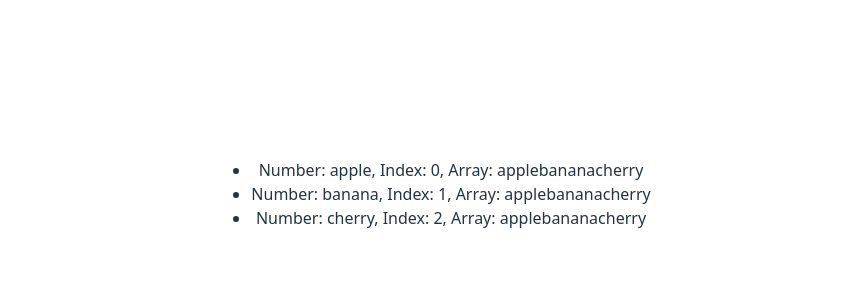
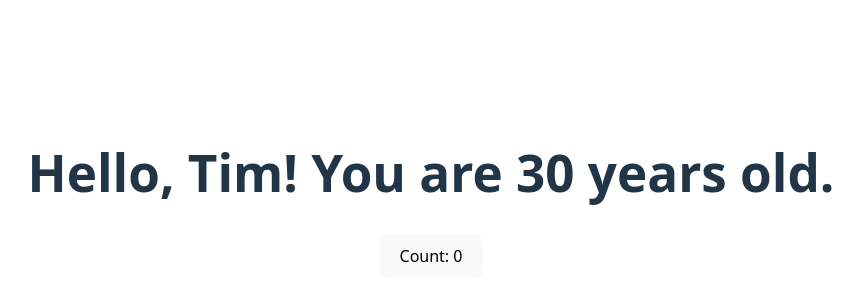
Before and after one commit to Irving7954/React-Vite-Application, a React (Vite) app: page / in a window 1280 px wide. Shown: the part 206-506 px from the top of the page, without its empty margins (209-1072 px from the left). Built offline with nearby package versions, Linux system fonts and the light colour scheme.

Commit message:
Updated the code throgh the end of the ES6 Destructuring section, which has shown that I can copy their JSX code into my slightly different environment with decent fluency. This suggests that my UI retention is at least decent, which is solid overall.

```diff
--- a/src/App.jsx
+++ b/src/App.jsx
@@ -3,33 +3,18 @@ import reactLogo from './assets/react.svg'
 import viteLogo from '/vite.svg'
 import './App.css'
 
-function App() {
-  const [count, setCount] = useState(0)
+function App({ name, age }) {
+	const [count, setCount] = useState(0);
 
-  return (
-    <>
-      <div>
-        <a href="https://vite.dev" target="_blank">
-          <img src={viteLogo} className="logo" alt="Vite logo" />
-        </a>
-        <a href="https://react.dev" target="_blank">
-          <img src={reactLogo} className="logo react" alt="React logo" />
-        </a>
-      </div>
-      <h1>Vite + React</h1>
-      <div className="card">
-        <button onClick={() => setCount((count) => count + 1)}>
-          count is {count}
-        </button>
-        <p>
-          Edit <code>src/App.jsx</code> and save to test HMR
-        </p>
-      </div>
-      <p className="read-the-docs">
-        Click on the Vite and React logos to learn more
-      </p>
-    </>
-  )
+	return (
+		<div>
+			<h1>Hello, {name}! You are {age} years old.</h1>
+			<button onClick={() => setCount(count + 1)}>
+				Count: {count}
+			</button>
+		</div>
+
+	);
 }
 
 export default App
--- a/src/main.jsx
+++ b/src/main.jsx
@@ -6,13 +6,5 @@ import App from './App.jsx'
 const fruitlist = ['apple', 'banana', 'cherry'];
 
 createRoot(document.getElementById('root')).render(
-    <ul>
-      {fruitlist.map((fruit, index, array) => {
-        return (
-          <li key={fruit}>
-            Number: {fruit}, Index: {index}, Array: {array}
-          </li>
-        );
-      })}
-    </ul>
+	<App name="Tim" age={30} />
 )
```
